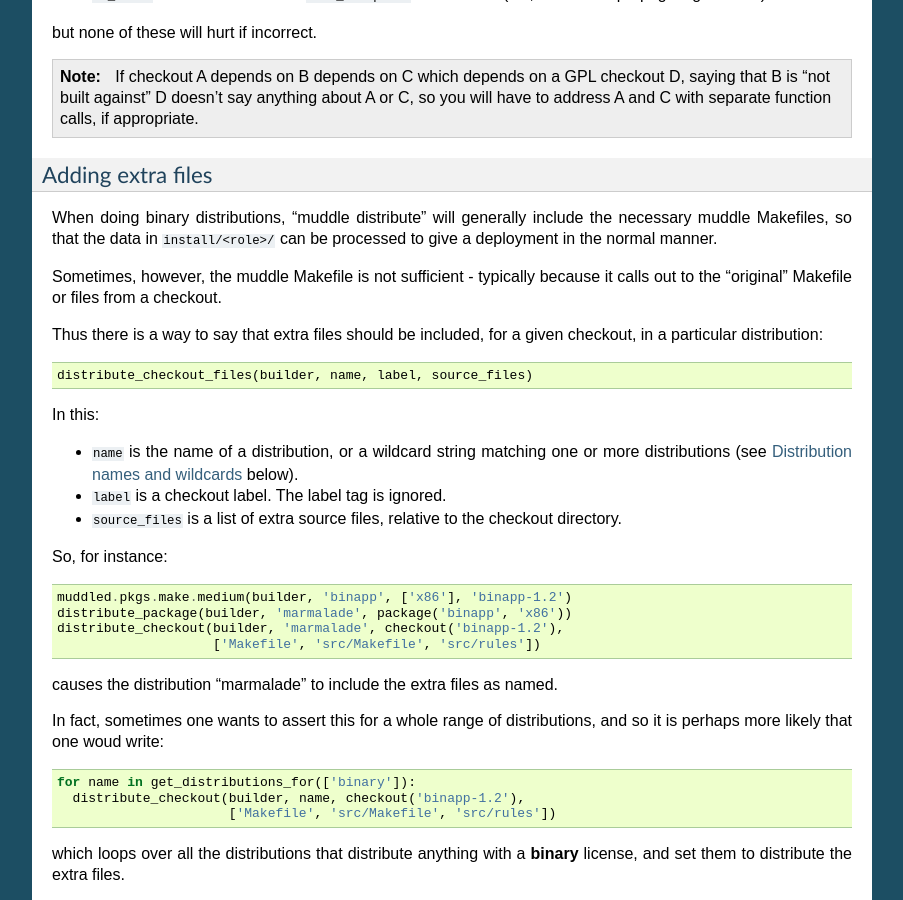
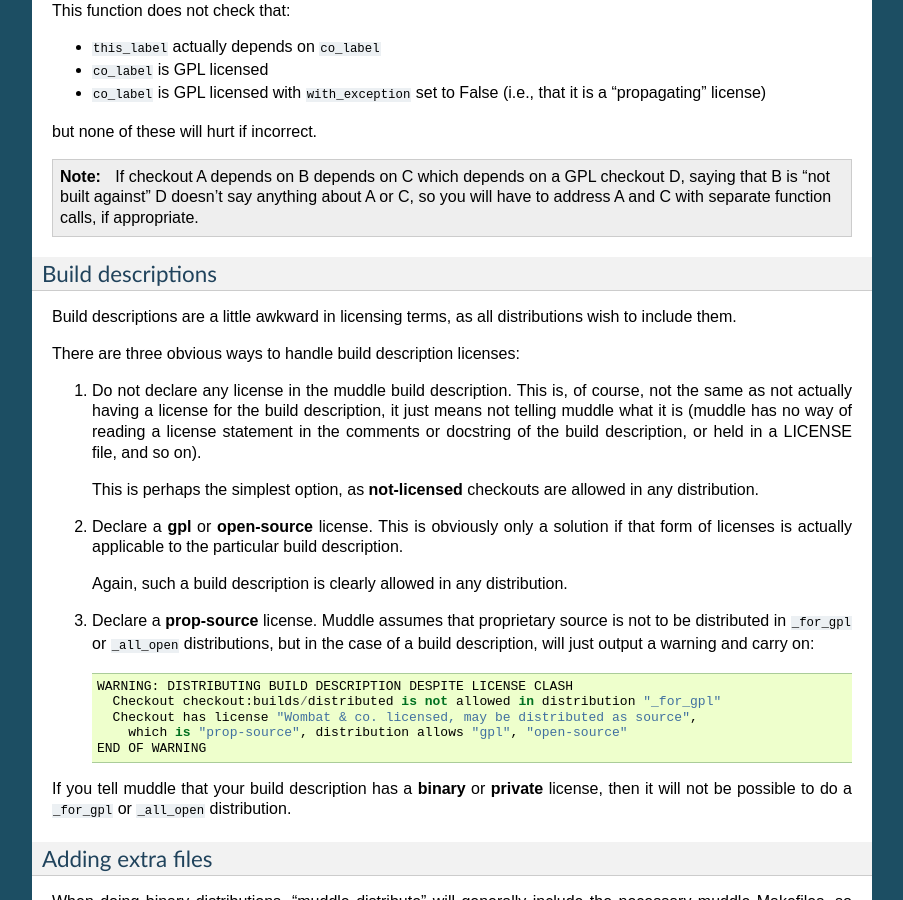
Before and after one commit to kynesim/muddle, a Sphinx documentation site: the page built from docs/distribute.txt, in a window 1280 px wide and 900 px high, scrolled down 12704 px. Shown: the whole window, without its empty margins (198-1101 px from the left). Built offline with Sphinx 7.4.7, drawn with Linux system fonts in a browser that asks for light colours; some of the changed text lies outside the part shown.

Commit message:
Handle prop-source licensed build descriptions
1. In the source code, allow _for_gpl and _open_source distribution
   of build descriptions with a prop-source license (albeit with a
   big warning)

2. Document the issue, and some suggestions, and what it does

```diff
--- a/docs/distribute.txt
+++ b/docs/distribute.txt
@@ -279,6 +279,12 @@ Muddle does not try to capture the whole essence of what a "license" means,
 but simply allows the association of a checkout with a license name and some
 basic properties.
 
+   *"""DISCLAIMER: The allocation of licenses to particular checkouts within
+   a build description is purely for programmatic purposes for use with
+   the "muddle" build tool, and is not necessarily intended to reflect the
+   actual licensing state of a particular checkout - for that, please
+   consult the checkout source code directly."""*
+
 The licenses module
 -------------------
 Stuff to do with licensing is conveniently packaged in the
@@ -368,7 +374,7 @@ For this purpose, licenses come in four broad categories:
   made for not distributing the build description for such packages, as well.
 
 There is also a "meta" type, **not licensed**. Any checkout that has not had
-its license specified is regarded as not licensed. In many cases, such
+its license specified is regarded as **not licensed**. In many cases, such
 checkouts will be treated as if they had **open-source** licenses.
 
 Standard licenses
@@ -738,6 +744,43 @@ but none of these will hurt if incorrect.
    checkout D, saying that B is "not built against" D doesn't say anything
    about A or C, so you will have to address A and C with separate function
    calls, if appropriate.
+
+Build descriptions
+------------------
+Build descriptions are a little awkward in licensing terms, as all
+distributions wish to include them.
+
+There are three obvious ways to handle build description licenses:
+
+1. Do not declare any license in the muddle build description. This is, of
+   course, not the same as not actually having a license for the build
+   description, it just means not telling muddle what it is (muddle has no way
+   of reading a license statement in the comments or docstring of the build
+   description, or held in a LICENSE file, and so on).
+
+   This is perhaps the simplest option, as **not-licensed** checkouts are
+   allowed in any distribution.
+
+2. Declare a **gpl** or **open-source** license. This is obviously only a
+   solution if that form of licenses is actually applicable to the particular
+   build description.
+
+   Again, such a build description is clearly allowed in any distribution.
+
+3. Declare a **prop-source** license. Muddle assumes that proprietary source
+   is not to be distributed in ``_for_gpl`` or ``_all_open`` distributions,
+   but in the case of a build description, will just output a warning and
+   carry on::
+
+      WARNING: DISTRIBUTING BUILD DESCRIPTION DESPITE LICENSE CLASH
+        Checkout checkout:builds/distributed is not allowed in distribution "_for_gpl"
+        Checkout has license "Wombat & co. licensed, may be distributed as source",
+          which is "prop-source", distribution allows "gpl", "open-source"
+      END OF WARNING
+
+If you tell muddle that your build description has a **binary** or **private**
+license, then it will not be possible to do a ``_for_gpl`` or ``_all_open``
+distribution.
 
 Adding extra files
 ------------------
```
Also changed, not shown: 1 other file.
